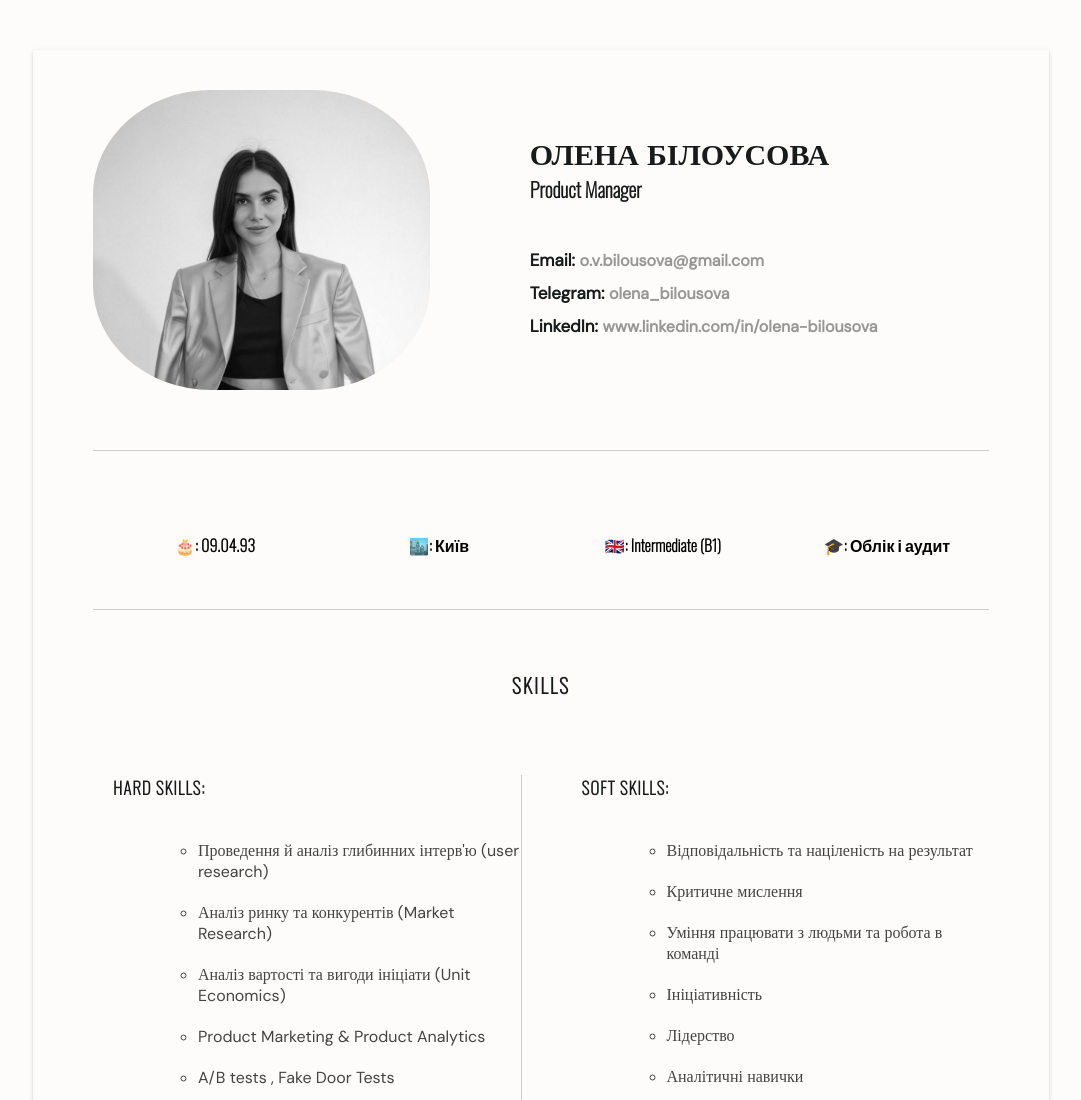
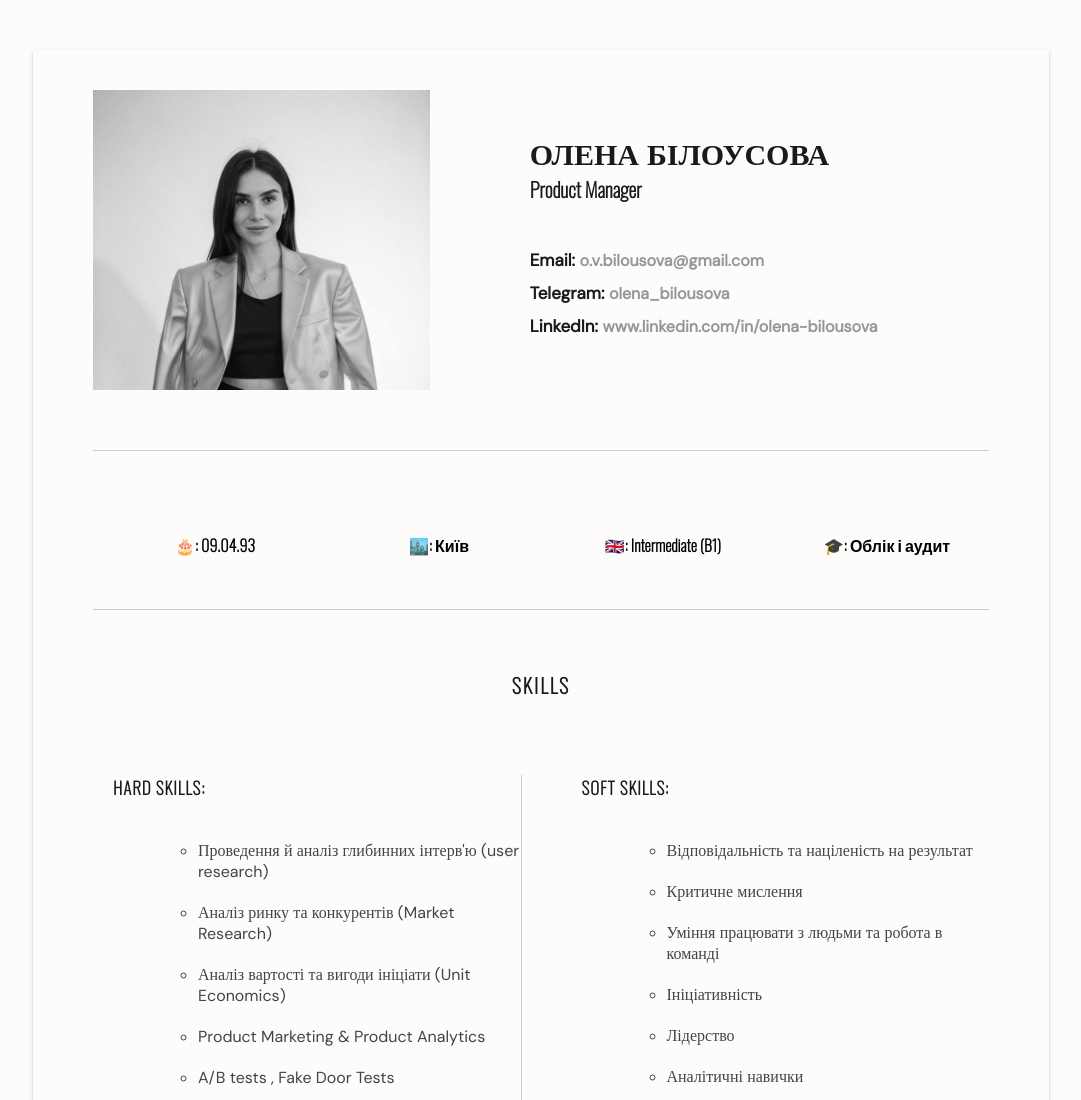
Before and after one commit to OlenaBilousova/CV, a plain HTML site: page index.html in a window 1280 px wide. Shown: the top 1100 px of the page, without its empty margins (99-1180 px from the left). Drawn offline with nearby package versions, Linux system fonts and the light colour scheme.

Commit message:
Update style.css

```diff
--- a/style.css
+++ b/style.css
@@ -36,7 +36,7 @@
 
 }
 .cv img{
-    border-radius: 35%;
+    /* border-radius: 35%; */
     height: 300px;
     margin-bottom: 30px;
 }
```
